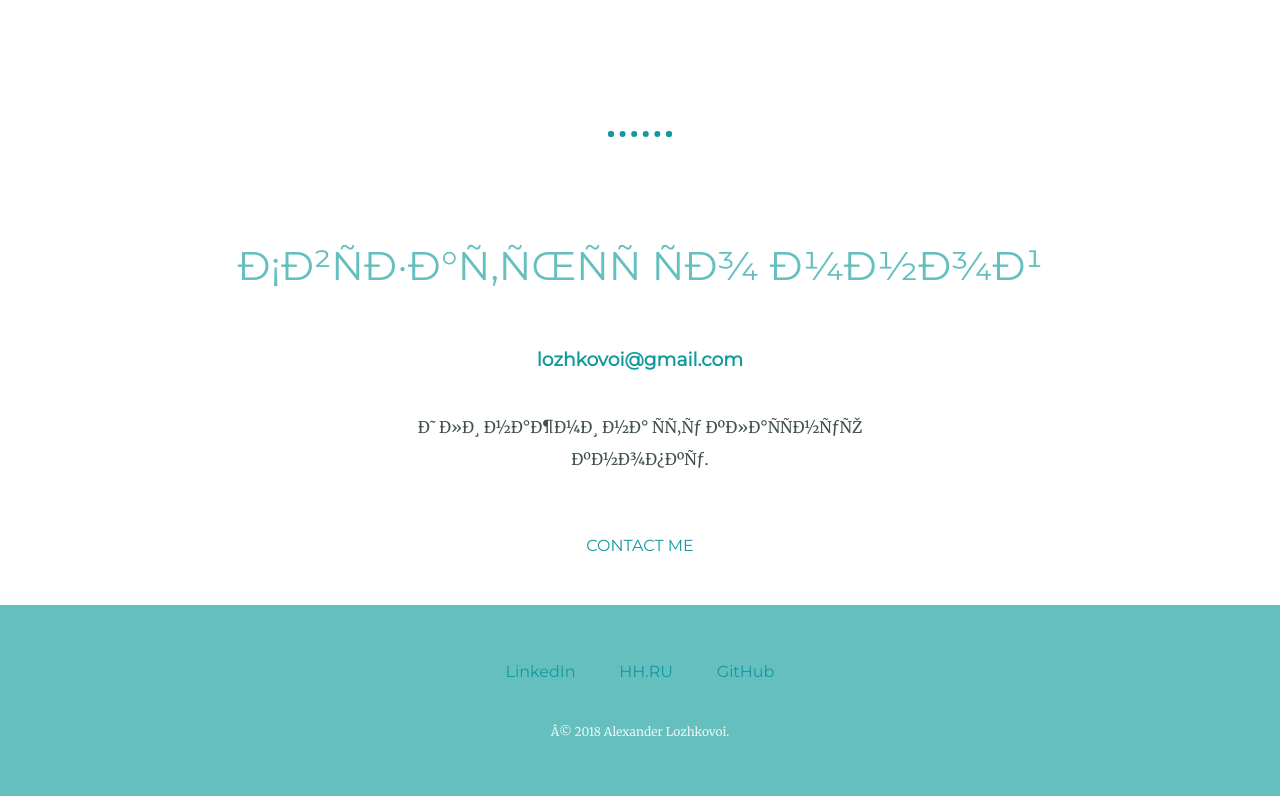
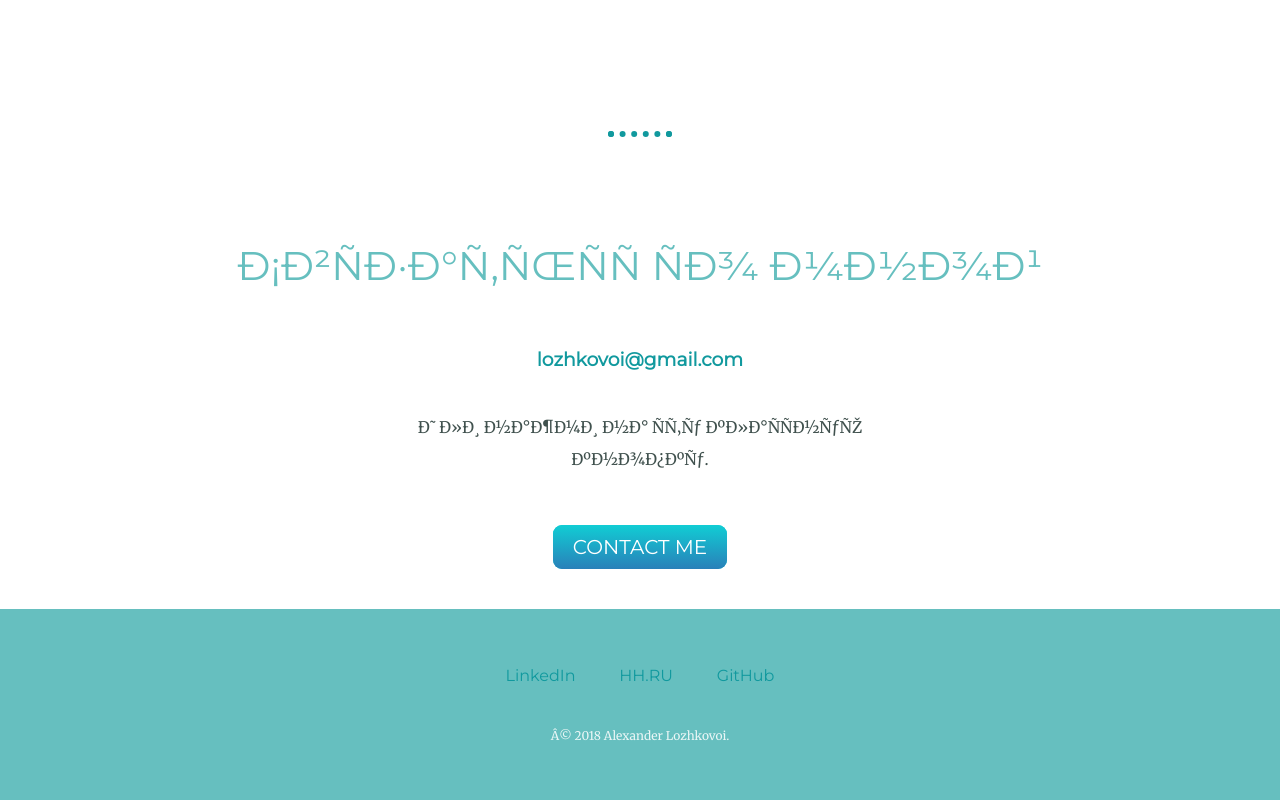
Before and after one commit to Wreos/cvcite, a plain HTML site: page index.html in a window 1280 px wide. Shown: the part 2270-3070 px from the top of the page. Drawn offline with Linux system fonts and the light colour scheme.

Commit message:
исправлена опечатка в названии класса

```diff
--- a/index.html
+++ b/index.html
@@ -61,7 +61,7 @@
           <h2>Связаться со мной</h2>
           <h3> lozhkovoi@gmail.com</h3>
           <p class="contact-message"> Или нажми на эту классную кнопку.</p>
-          <a class="btn" href="mailto:lozhkovoi@gmail.com">CONTACT ME</a>
+          <a class="butn" href="mailto:lozhkovoi@gmail.com">CONTACT ME</a>
         </div>
       </div>
 
```
